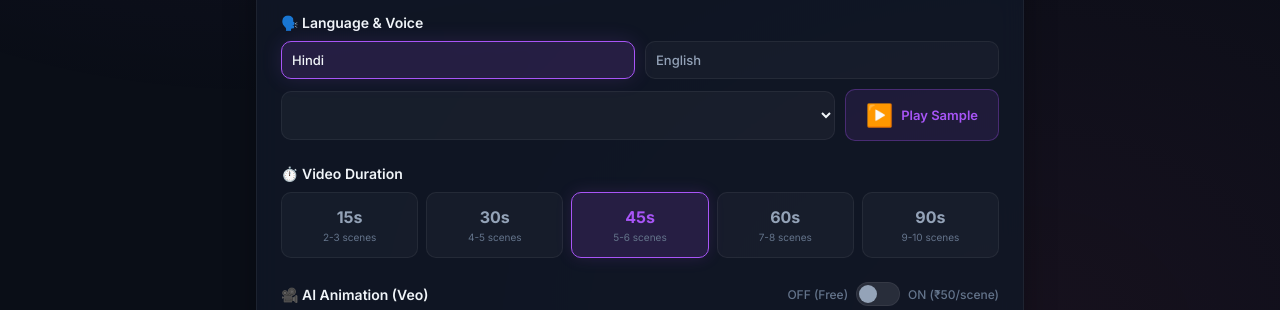
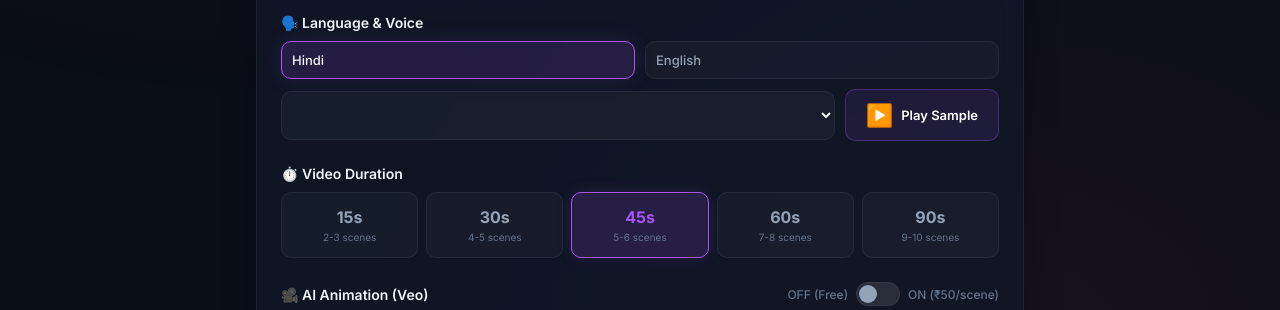
Before and after one commit to sa1n1v1pul/ShortForge_AI, a Flask app: template web/templates/index.html in a window 1280 px wide. Shown: the part 462-772 px from the top of the page. Run offline with Flask 3, Linux system fonts and the light colour scheme; the template is opened without the code that fills it, so the values that code supplies are empty.

Commit message:
style: Change Play Sample button text color to white

```diff
--- a/web/static/style.css
+++ b/web/static/style.css
@@ -614,7 +614,7 @@ select.text-input option {
     background: rgba(168, 85, 247, 0.1);
     border: 1px solid rgba(168, 85, 247, 0.3);
     border-radius: var(--radius-sm);
-    color: var(--accent);
+    color: white;
     font-size: 13px;
     font-weight: 600;
     cursor: pointer;
```
